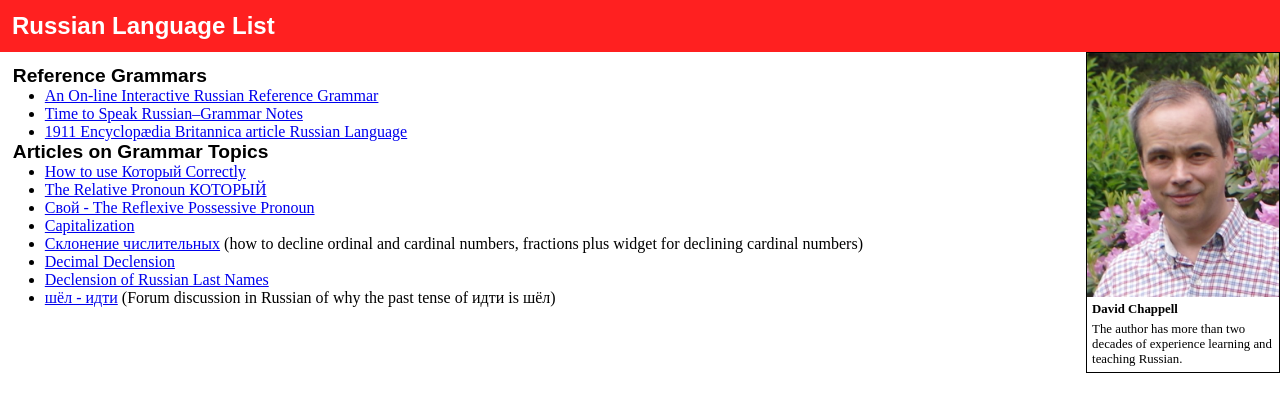
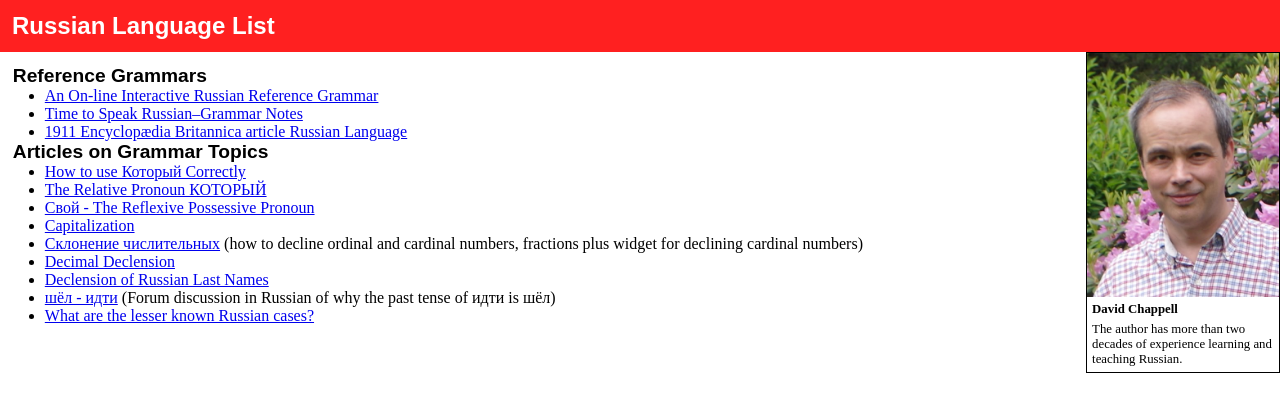
Before and after one commit to david672orford/russian-language-list, a Jekyll site: the page built from for-all/grammar.md, in a window 1280 px wide. Shown: the top 412 px of the page. Built offline with Jekyll 4.4.1, drawn with Linux system fonts in a browser that asks for light colours; our own code applies the rules of GitHub Pages for plain Markdown files.

Commit message:
big update

```diff
--- a/for-all/grammar.md
+++ b/for-all/grammar.md
@@ -12,3 +12,4 @@
 * [Decimal Declension](https://russian.stackexchange.com/questions/1559/decimal-declension-ii)
 * [Declension of Russian Last Names](https://blogs.transparent.com/russian/declension-of-russian-last-names/)
 * [шёл - идти](https://ru-etymology.livejournal.com/1046100.html) (Forum discussion in Russian of why the past tense of идти is шёл)
+* [What are the lesser known Russian cases?](https://russian.stackexchange.com/questions/404/what-are-the-lesser-known-russian-cases)
```
